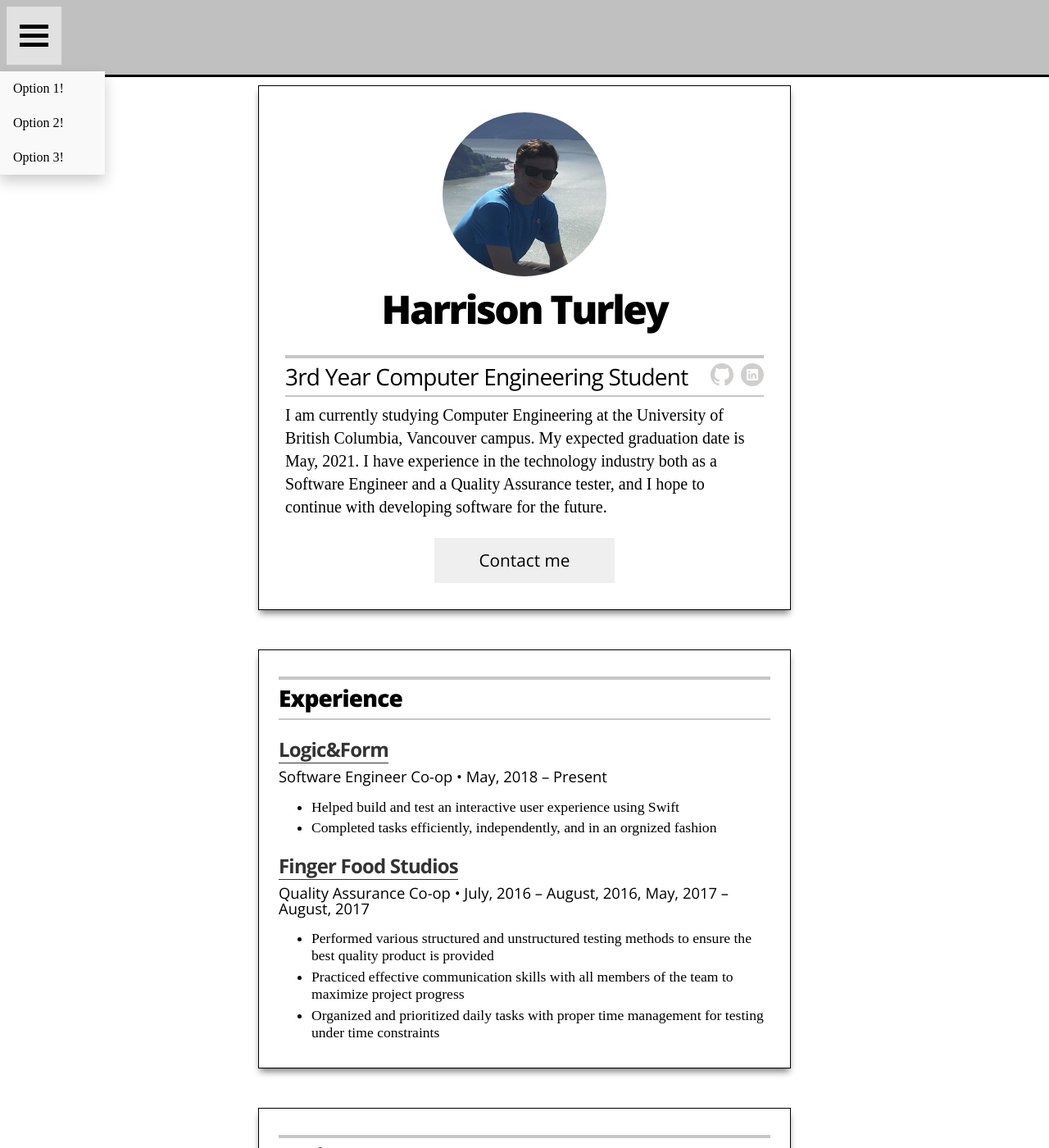
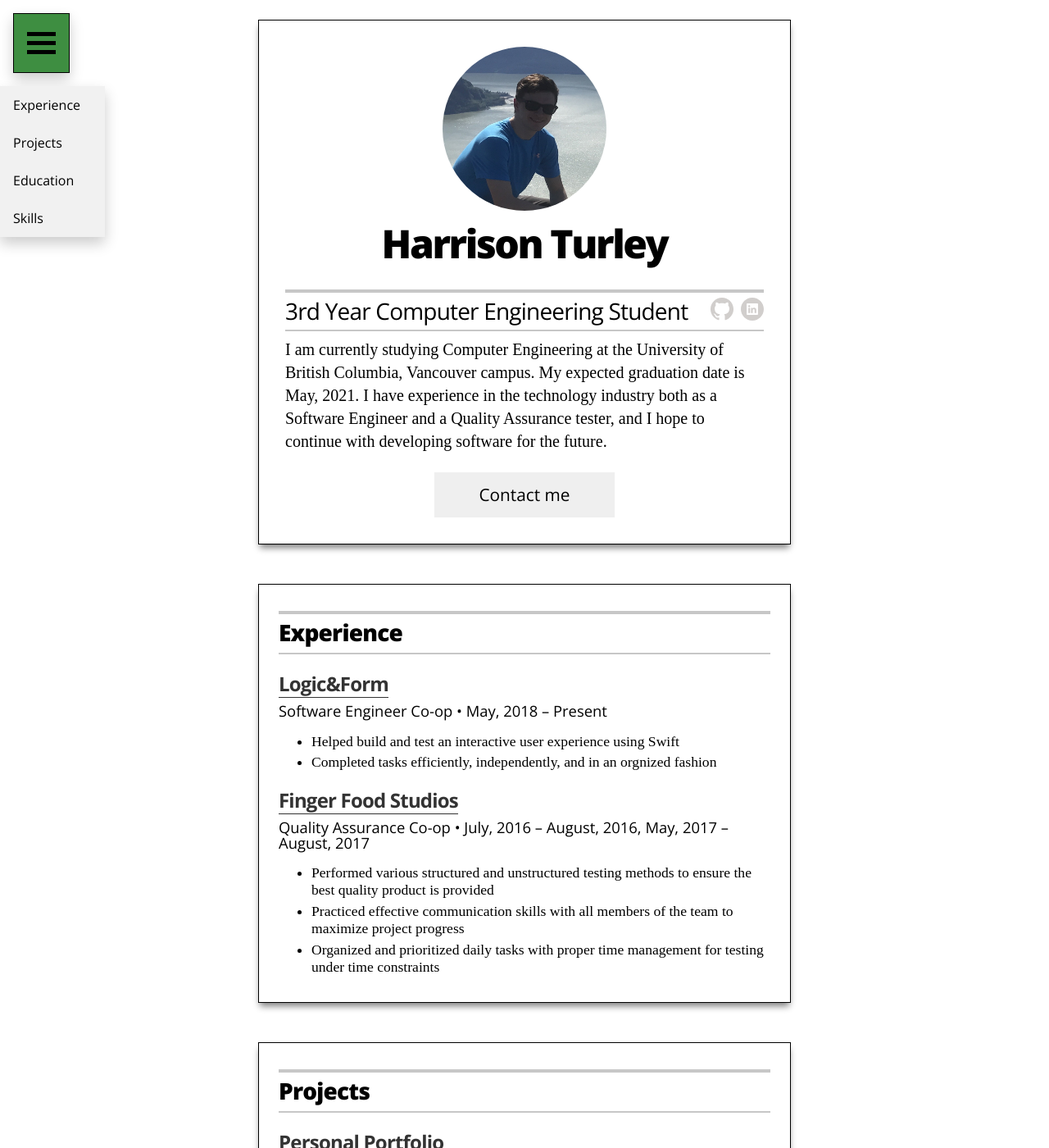
Before and after one commit to harrisonturley/harrisonturley.github.io, a Jekyll site: the page built from index.html, in a window 1280 px wide and 1400 px high. Shown: the whole window at 82% size. Built offline with Jekyll 4.4.1, drawn with Linux system fonts in a browser that asks for light colours.

Commit message:
Added linking and styling to hamburger menu

```diff
--- a/_layouts/resume.html
+++ b/_layouts/resume.html
@@ -25,9 +25,10 @@
           <div></div>
         </div>
         <div class="dropdown-menu-content">
-          <a href="#">Option 1!</a>
-          <a href="#">Option 2!</a>
-          <a href="#">Option 3!</a>
+          <a href="#experience">Experience</a>
+          <a href="#projects">Projects</a>
+          <a href="#education">Education</a>
+          <a href="#skills">Skills</a>
         </div>
       </div>
     </div>
@@ -64,7 +65,7 @@
 
       {% if site.experience_toggle %}
       <!-- Experience section -->
-        <section class="content-section">
+        <section class="content-section" id="experience">
 
           <!-- Main title for experience -->
           <header class="section-header">
@@ -94,7 +95,7 @@
 
       {% if site.projects_toggle %}
       <!-- Project section -->
-        <section class="content-section">
+        <section class="content-section" id="projects">
 
           <!-- Main title for project section -->
           <header class="section-header">
@@ -124,7 +125,7 @@
 
       {% if site.education_toggle %}
       <!-- Education section -->
-      <section class="content-section">
+      <section class="content-section" id="education">
 
         <!-- Main title for education section -->
         <header class="section-header">
@@ -146,7 +147,7 @@
 
       {% if site.skills_toggle %}
       <!-- Skills section -->
-      <section class="content-section">
+      <section class="content-section" id="skills">
 
         <!-- Main title for skills section -->
         <header class="section-header">
--- a/_sass/_resume.scss
+++ b/_sass/_resume.scss
@@ -4,10 +4,7 @@
 .site-header {
   position: fixed;
   top: 0;
-  width: 100%;
-  //padding: 0.5rem 0 0.5rem;
-  border-bottom: 3px solid black;
-  background: $header-background-color;
+  width: 0;
 }
 
 .dropdown-menu {
@@ -19,7 +16,7 @@
   }
 
   &:hover .icon-container {
-    background-color: $dropdown-selected;
+    background-color: #3E8E41;
   }
 }
 
@@ -28,11 +25,12 @@
 }
 
 .icon-container {
-  background-color: $dropdown-unselected;
+  background-color: #4CAF50;
   font-size: 1rem;
   padding: 1rem;
-  margin: 0.5rem;
-  border: none;
+  margin: 1rem;
+  border: 1px solid black;
+  box-shadow: 0px 8px 16px 0px rgba(0,0,0,0.2);
   cursor: pointer;
 
   div {
@@ -53,6 +51,7 @@
   min-width: 8rem;
 
   a {
+    @include sans;
     color: black;
     padding: 12px 16px;
     text-decoration: none;
@@ -74,7 +73,7 @@
 
 // Header styling
 .page-header {
-  margin-top: 6.5rem;
+  margin-top: 1.5rem;
   border: 1px solid black;
   padding: 2rem 2rem 0.5rem;
   @include bottom_shadow;
--- a/_sass/_variables.scss
+++ b/_sass/_variables.scss
@@ -3,6 +3,6 @@
 $container-width: 650px !default;
 
 $dropdown-selected: #E1E1E1;
-$dropdown-unselected: #F9F9F9;
+$dropdown-unselected: #F1F1F1;
 
 $header-background-color: #C0C0C0;
```
Also changed, not shown: 3 other files.
